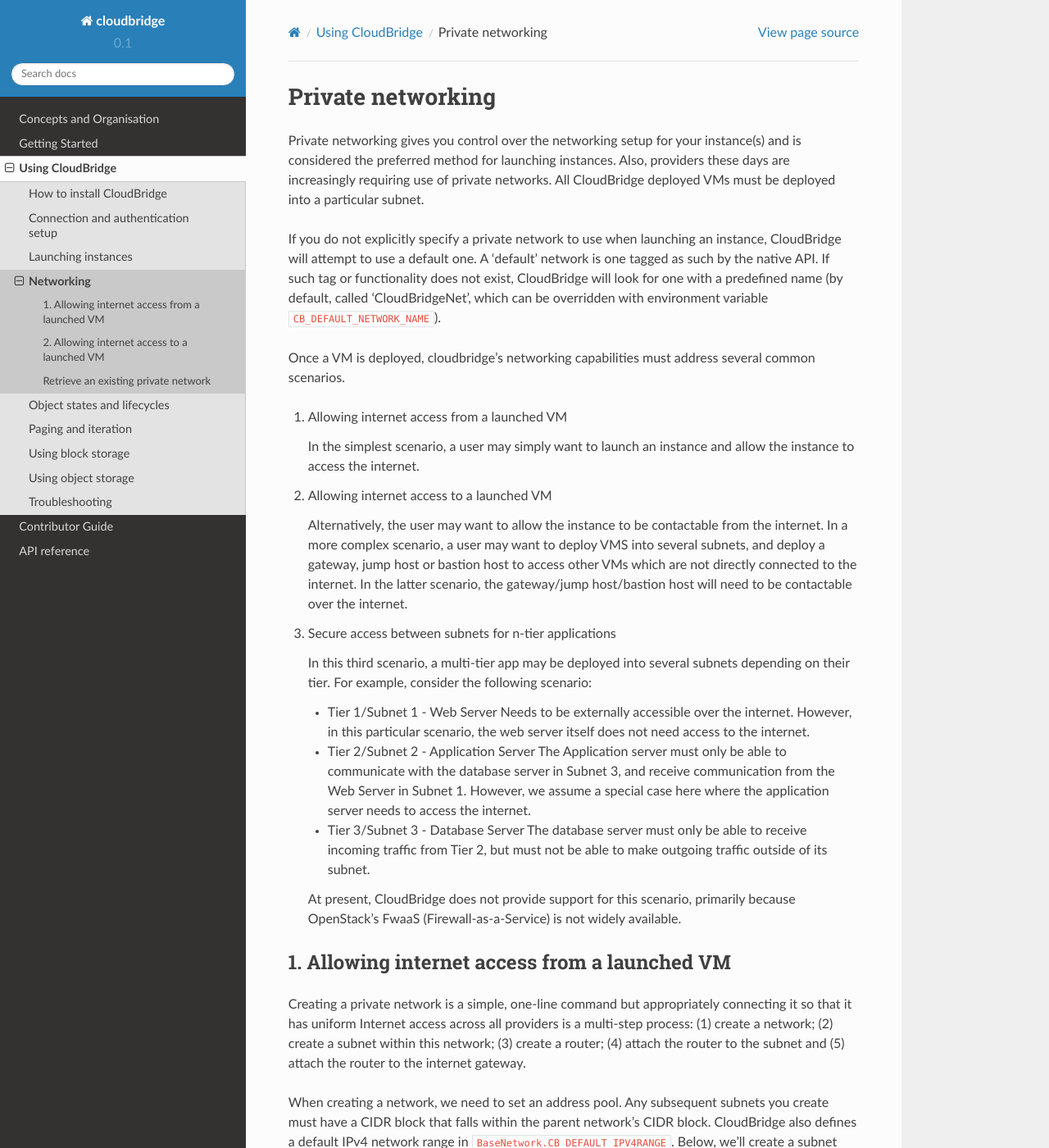
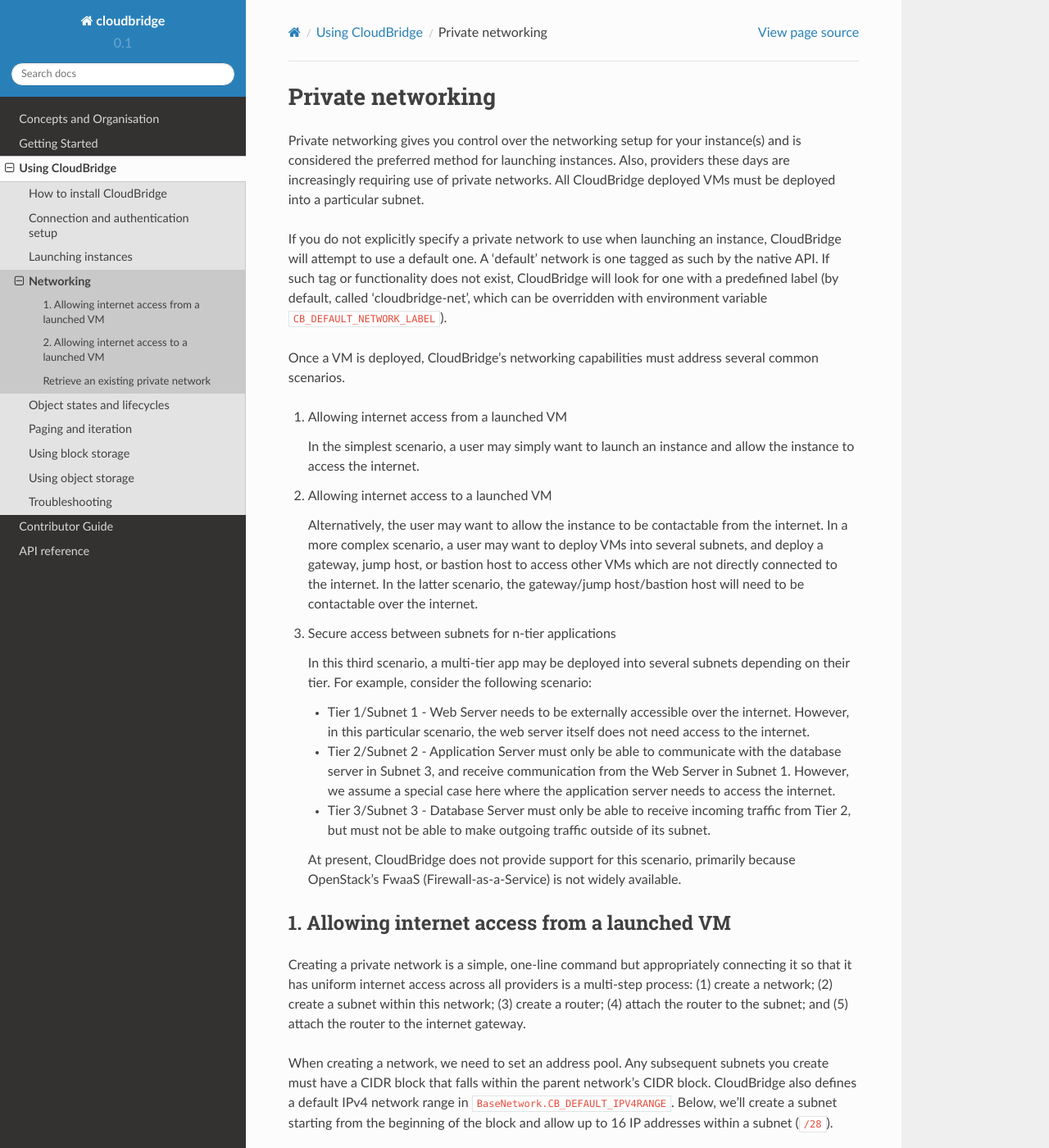
Before and after one commit to CloudVE/cloudbridge, a Sphinx documentation site: the page built from docs/topics/networking.rst, in a window 1280 px wide and 1400 px high. Shown: the whole window at 82% size. Built offline with Sphinx 7.4.7 and the Read the Docs theme 2.0.0, drawn with Linux system fonts in a browser that asks for light colours; some of the changed text lies outside the part shown.

Commit message:
Update method signatures in docs from name to label

```diff
--- a/docs/topics/networking.rst
+++ b/docs/topics/networking.rst
@@ -8,11 +8,11 @@
 If you do not explicitly specify a private network to use when launching an
 instance, CloudBridge will attempt to use a default one. A 'default' network is
 one tagged as such by the native API. If such tag or functionality does not
-exist, CloudBridge will look for one with a predefined name (by default, called
-'CloudBridgeNet', which can be overridden with environment variable
-``CB_DEFAULT_NETWORK_NAME``).
+exist, CloudBridge will look for one with a predefined label (by default,
+called 'cloudbridge-net', which can be overridden with environment variable
+``CB_DEFAULT_NETWORK_LABEL``).
 
-Once a VM is deployed, cloudbridge's networking capabilities must address
+Once a VM is deployed, CloudBridge's networking capabilities must address
 several common scenarios.
 
 1. Allowing internet access from a launched VM
@@ -25,7 +25,7 @@
 
    Alternatively, the user may want to allow the instance to be contactable
    from the internet. In a more complex scenario, a user may want to deploy
-   VMS into several subnets, and deploy a gateway, jump host or bastion host
+   VMs into several subnets, and deploy a gateway, jump host, or bastion host
    to access other VMs which are not directly connected to the internet. In
    the latter scenario, the gateway/jump host/bastion host will need to be
    contactable over the internet.
@@ -37,19 +37,18 @@
    subnets depending on their tier. For example, consider the following
    scenario:
 
-   - Tier 1/Subnet 1 - Web Server Needs to be externally accessible over the
+   - Tier 1/Subnet 1 - Web Server needs to be externally accessible over the
      internet. However, in this particular scenario, the web server itself does
      not need access to the internet.
 
-   - Tier 2/Subnet 2 - Application Server The Application server must only be
-     able to communicate with the database server in Subnet 3, and receive
-     communication from the Web Server in Subnet 1. However, we assume a
-     special case here where the application server needs to access the
-     internet.
+   - Tier 2/Subnet 2 - Application Server must only be able to communicate with
+     the database server in Subnet 3, and receive communication from the Web
+     Server in Subnet 1. However, we assume a special case here where the
+     application server needs to access the internet.
 
-   - Tier 3/Subnet 3 - Database Server The database server must only be able to
-     receive incoming traffic from Tier 2, but must not be able to make
-     outgoing traffic outside of its subnet.
+   - Tier 3/Subnet 3 - Database Server must only be able to receive incoming
+     traffic from Tier 2, but must not be able to make outgoing traffic outside
+     of its subnet.
 
    At present, CloudBridge does not provide support for this scenario,
    primarily because OpenStack's FwaaS (Firewall-as-a-Service) is not widely
@@ -58,10 +57,10 @@
 1. Allowing internet access from a launched VM
 ----------------------------------------------
 Creating a private network is a simple, one-line command but appropriately
-connecting it so that it has uniform Internet access across all providers
+connecting it so that it has uniform internet access across all providers
 is a multi-step process:
 (1) create a network; (2) create a subnet within this network; (3) create a
-router; (4) attach the router to the subnet and (5) attach the router to the
+router; (4) attach the router to the subnet; and (5) attach the router to the
 internet gateway.
 
 When creating a network, we need to set an address pool. Any subsequent
@@ -74,9 +73,9 @@
 .. code-block:: python
 
     net = provider.networking.networks.create(
-        name='my-network', cidr_block='10.0.0.0/16')
-    sn = net.create_subnet(name='my-subnet', cidr_block='10.0.0.0/28', zone=zone)
-    router = provider.networking.routers.create(network=net, name='my-router')
+        label='my-network', cidr_block='10.0.0.0/16')
+    sn = net.create_subnet(label='my-subnet', cidr_block='10.0.0.0/28', zone=zone)
+    router = provider.networking.routers.create(label='my-router', network=net)
     router.attach_subnet(sn)
     gateway = net.gateways.get_or_create_inet_gateway()
     router.attach_gateway(gateway)
@@ -89,12 +88,12 @@
 .. code-block:: python
 
     net = provider.networking.networks.create(
-        name='my-network', cidr_block='10.0.0.0/16')
-    sn = net.create_subnet(name='my-subnet', cidr_block='10.0.0.0/28', zone=zone)
+        label='my-network', cidr_block='10.0.0.0/16')
+    sn = net.create_subnet(label='my-subnet', cidr_block='10.0.0.0/28', zone=zone)
 
-    vm = provider.compute.instances.create('my-inst', subnet=sn, zone=zone, ...)
+    vm = provider.compute.instances.create(label='my-inst', subnet=sn, zone=zone, ...)
 
-    router = provider.networking.routers.create(network=net, name='my-router')
+    router = provider.networking.routers.create(label='my-router', network=net)
     router.attach_subnet(sn)
     gateway = net.gateways.get_or_create_inet_gateway()
     router.attach_gateway(gateway)
```
Also changed, not shown: docs/topics/launch.rst (+6 -6 lines), 1 other file.
